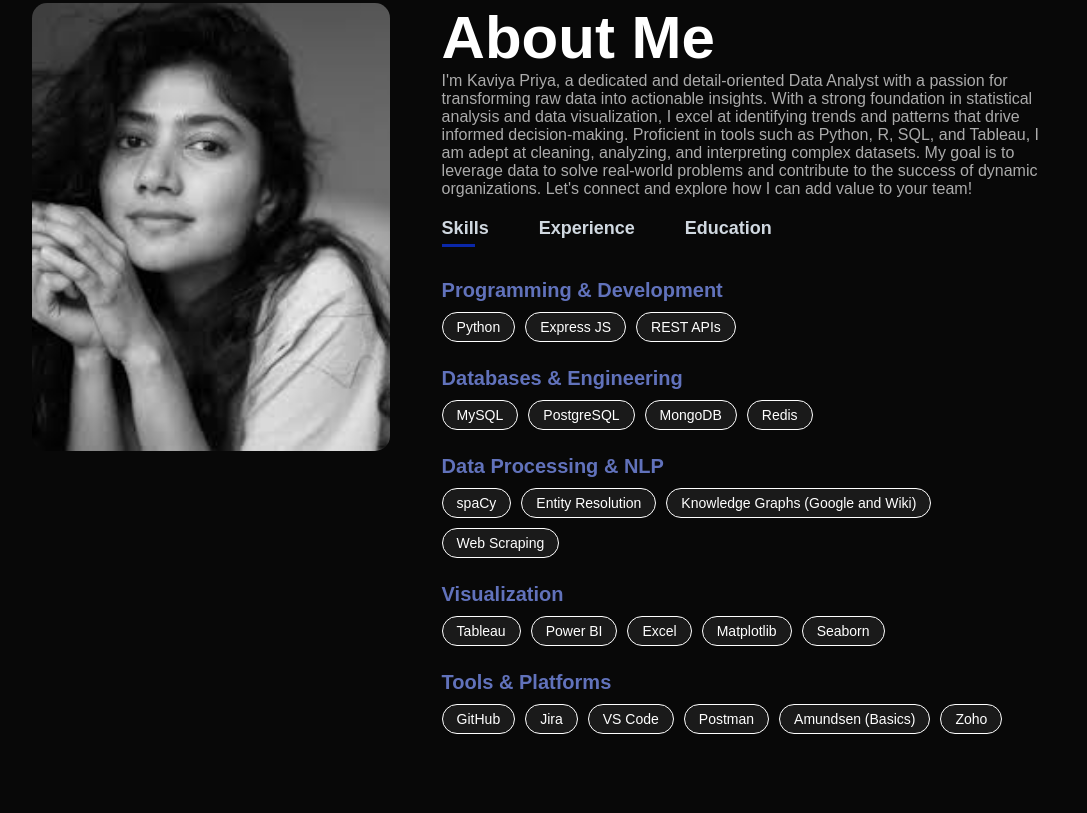
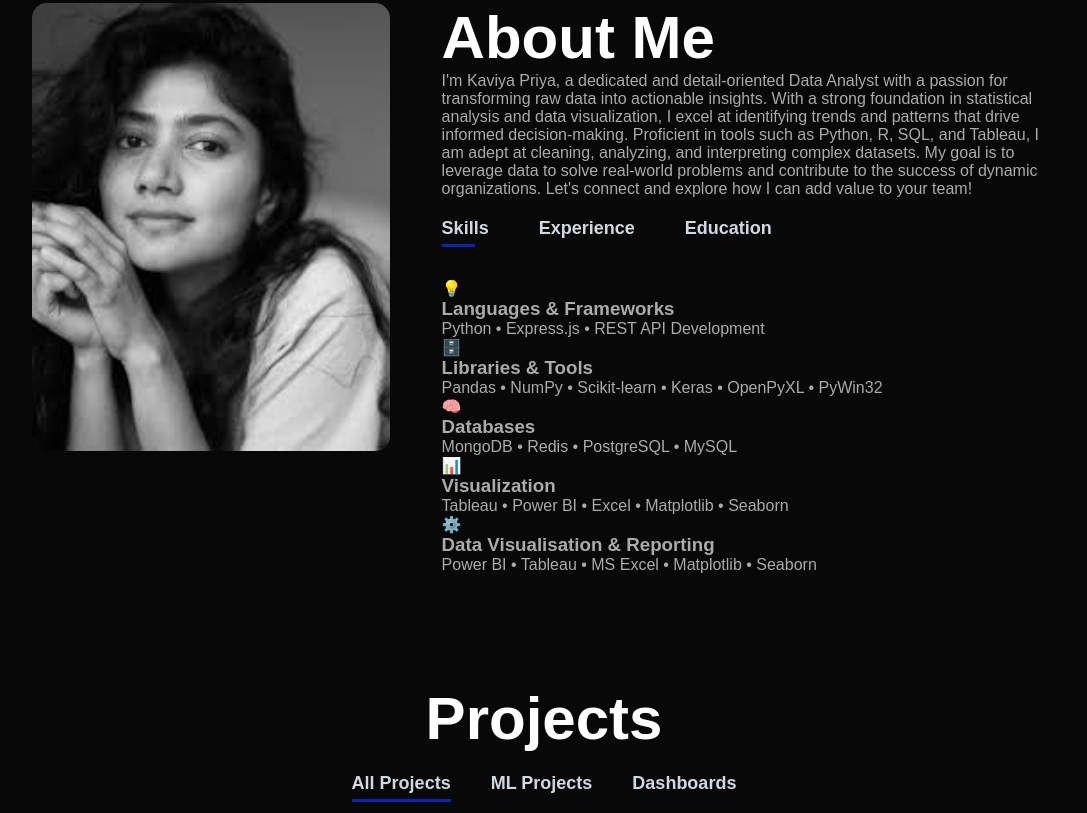
Before and after one commit to KaviyapriyaMathi/my-portfolio, a plain HTML site: page index.html in a window 1280 px wide. Shown: the part 371-1184 px from the top of the page, without its empty margins (96-1183 px from the left). Drawn offline with Linux system fonts and the light colour scheme.

Commit message:
modified index.js

```diff
--- a/index.html
+++ b/index.html
@@ -52,55 +52,56 @@
                         </div>
 
                         <div class="tab-contents active-tab" id="skills">
-                            <div class="skills-category">
-                                <h3>Programming & Development</h3>
-                                <div class="skill-tags">
-                                    <span>Python</span>
-                                    <span>Express JS</span>
-                                    <span>REST APIs</span>
+                            <div class="skills-overlay-grid">
+
+                                <div class="overlay-card">
+                                    <div class="card-header">
+                                        <span class="card-icon">💡</span>
+                                        <h3>Languages & Frameworks</h3>
+                                    </div>
+                                    <div class="card-body">
+                                        <p>Python • Express.js • REST API Development</p>
+                                    </div>
                                 </div>
-                            </div>
 
-                            <div class="skills-category">
-                                <h3>Databases & Engineering</h3>
-                                <div class="skill-tags">
-                                    <span>MySQL</span>
-                                    <span>PostgreSQL</span>
-                                    <span>MongoDB</span>
-                                    <span>Redis</span>
+                                <div class="overlay-card">
+                                    <div class="card-header">
+                                        <span class="card-icon">🗄️</span>
+                                        <h3>Libraries & Tools</h3>
+                                    </div>
+                                    <div class="card-body">
+                                        <p>Pandas • NumPy • Scikit-learn • Keras • OpenPyXL • PyWin32</p>
+                                    </div>
                                 </div>
-                            </div>
 
-                            <div class="skills-category">
-                                <h3>Data Processing & NLP</h3>
-                                <div class="skill-tags">
-                                    <span>spaCy</span>
-                                    <span>Entity Resolution</span>
-                                    <span>Knowledge Graphs (Google and Wiki)</span>
-                                    <span>Web Scraping</span>
+                                <div class="overlay-card">
+                                    <div class="card-header">
+                                        <span class="card-icon">🧠</span>
+                                        <h3>Databases</h3>
+                                    </div>
+                                    <div class="card-body">
+                                        <p>MongoDB • Redis • PostgreSQL • MySQL</p>
+                                    </div>
                                 </div>
-                            </div>
 
-                            <div class="skills-category">
-                                <h3>Visualization</h3>
-                                <div class="skill-tags">
-                                    <span>Tableau</span>
-                                    <span>Power BI</span>
-                                    <span>Excel</span>
-                                    <span>Matplotlib</span>
-                                    <span>Seaborn</span>
+                                <div class="overlay-card">
+                                    <div class="card-header">
+                                        <span class="card-icon">📊</span>
+                                        <h3>Visualization</h3>
+                                    </div>
+                                    <div class="card-body">
+                                        <p>Tableau • Power BI • Excel • Matplotlib • Seaborn</p>
+                                    </div>
                                 </div>
-                            </div>
 
-                            <div class="skills-category">
-                                <h3>Tools & Platforms</h3>
-                                <div class="skill-tags">
-                                    <span>GitHub</span>
-                                    <span>Jira</span>
-                                    <span>VS Code</span>
-                                    <span>Postman</span>
-                                    <span>Amundsen (Basics)</span>
-                                    <span>Zoho</span>
+                                <div class="overlay-card">
+                                    <div class="card-header">
+                                        <span class="card-icon">⚙️</span>
+                                        <h3>Data Visualisation & Reporting</h3>
+                                    </div>
+                                    <div class="card-body">
+                                        <p>Power BI • Tableau • MS Excel • Matplotlib • Seaborn</p>
+                                    </div>
                                 </div>
                             </div>
                         </div>
```
